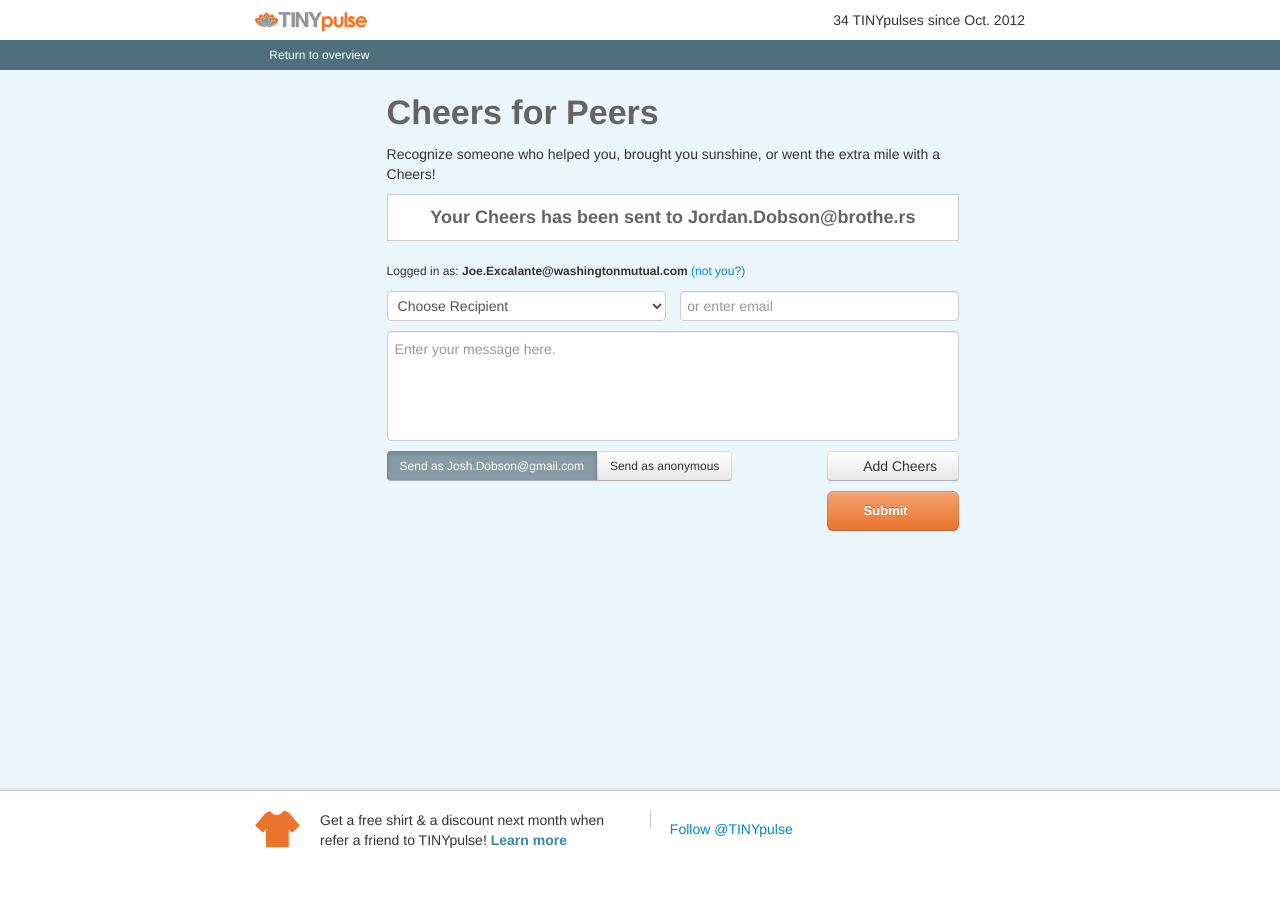
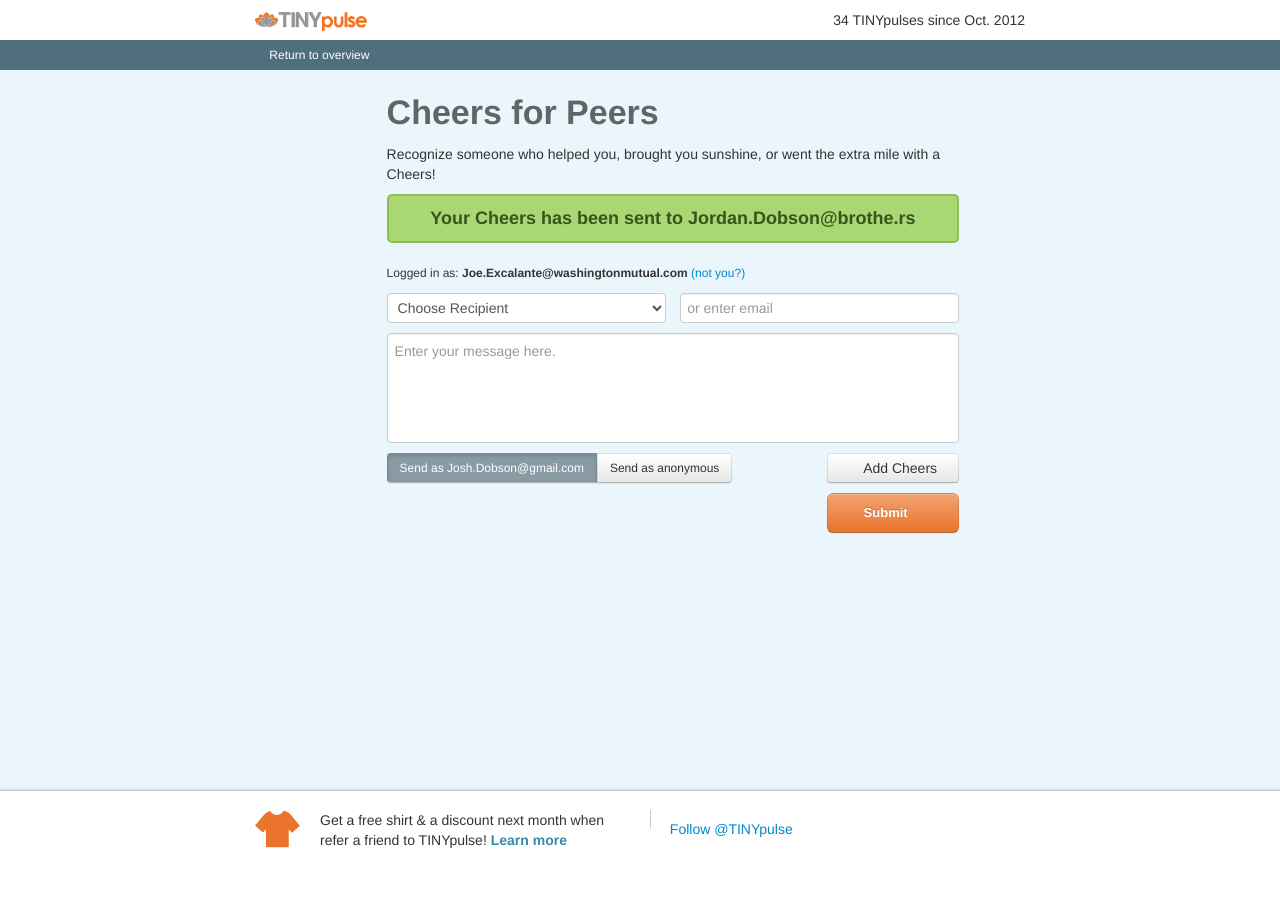
Before and after one commit to joshuarule/tinypulse-ty, a Jekyll site: the page built from send-cheer.html, in a window 1280 px wide. Built offline with Jekyll 4.4.1, drawn with Linux system fonts in a browser that asks for light colours; Markdown is read by kramdown in place of the engine named in the settings; comment, search, counter and statistics services are not loaded.

Commit message:
added confirm styles

```diff
--- a/css/main.css
+++ b/css/main.css
@@ -1389,27 +1389,33 @@
   line-height: 1.4em;
   padding: 10px;
   margin-bottom: 20px;
-  border: 1px solid #cccccc;
-  background: #FFF;
+  border: 2px solid #8fbd5a;
+  background: #a9d773;
+  color: #38541d;
+  -webkit-border-radius: 5px;
+  -moz-border-radius: 5px;
+  -ms-border-radius: 5px;
+  -o-border-radius: 5px;
+  border-radius: 5px;
   -webkit-box-sizing: border-box;
   -moz-box-sizing: border-box;
   box-sizing: border-box;
 }
-/* line 939, ../sass/_element.scss */
+/* line 941, ../sass/_element.scss */
 .js-active .cheers-confirmation {
   display: block;
 }
 
-/* line 942, ../sass/_element.scss */
+/* line 944, ../sass/_element.scss */
 .active-account {
   font-size: 12px;
 }
 
-/* line 944, ../sass/_element.scss */
+/* line 946, ../sass/_element.scss */
 .add-email {
   font-size: 12px;
 }
-/* line 946, ../sass/_element.scss */
+/* line 948, ../sass/_element.scss */
 .add-email i {
   font-size: 8px;
 }
--- a/sass/_element.scss
+++ b/sass/_element.scss
@@ -933,8 +933,10 @@
 	line-height: 1.4em;
 	padding: 10px;
 	margin-bottom: 20px;
-	border: 1px solid #CCC;
-	background: #FFF;
+	border: 2px solid #8fbd5a;
+	background: #a9d773;
+	color: #38541d;
+	@include border-radius(5px);
 	@include box-sizing(border-box);
 	.js-active & {display: block;}
 }
```
